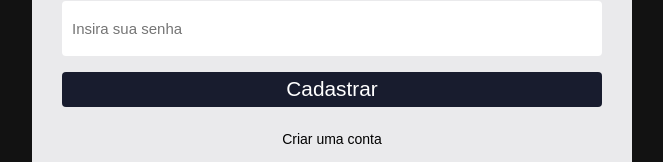
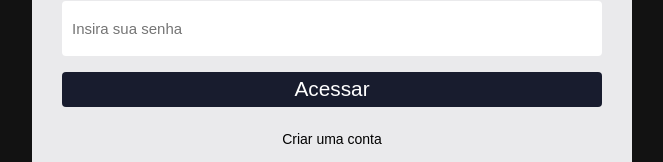
Before and after one commit to WallaceHS20/TICKETS, a React (Create React App) app in the folder tickets/: page / in a window 1280 px wide. Shown: the part 471-633 px from the top of the page, without its empty margins (308-971 px from the left). Built offline with nearby package versions, Linux system fonts and the light colour scheme; the HTML template or start-up script is replaced by a standard one.

Commit message:
fix tickets

```diff
--- a/tickets/src/pages/New/index.js
+++ b/tickets/src/pages/New/index.js
@@ -42,6 +42,7 @@ export default function New() {
 
                         if (id) {
                             loadId(lista)
+                            setIdCustomer(true)
                         }
 
                     })
--- a/tickets/src/pages/SigIn/index.js
+++ b/tickets/src/pages/SigIn/index.js
@@ -45,7 +45,7 @@ export default function SignIn() {
                     />
 
                     <button type='submit'>
-                        {loadingAuth ? 'Carregando...' : 'Cadastrar'}
+                        {loadingAuth ? 'Carregando...' : 'Acessar'}
                     </button>
 
                 </form>
```
